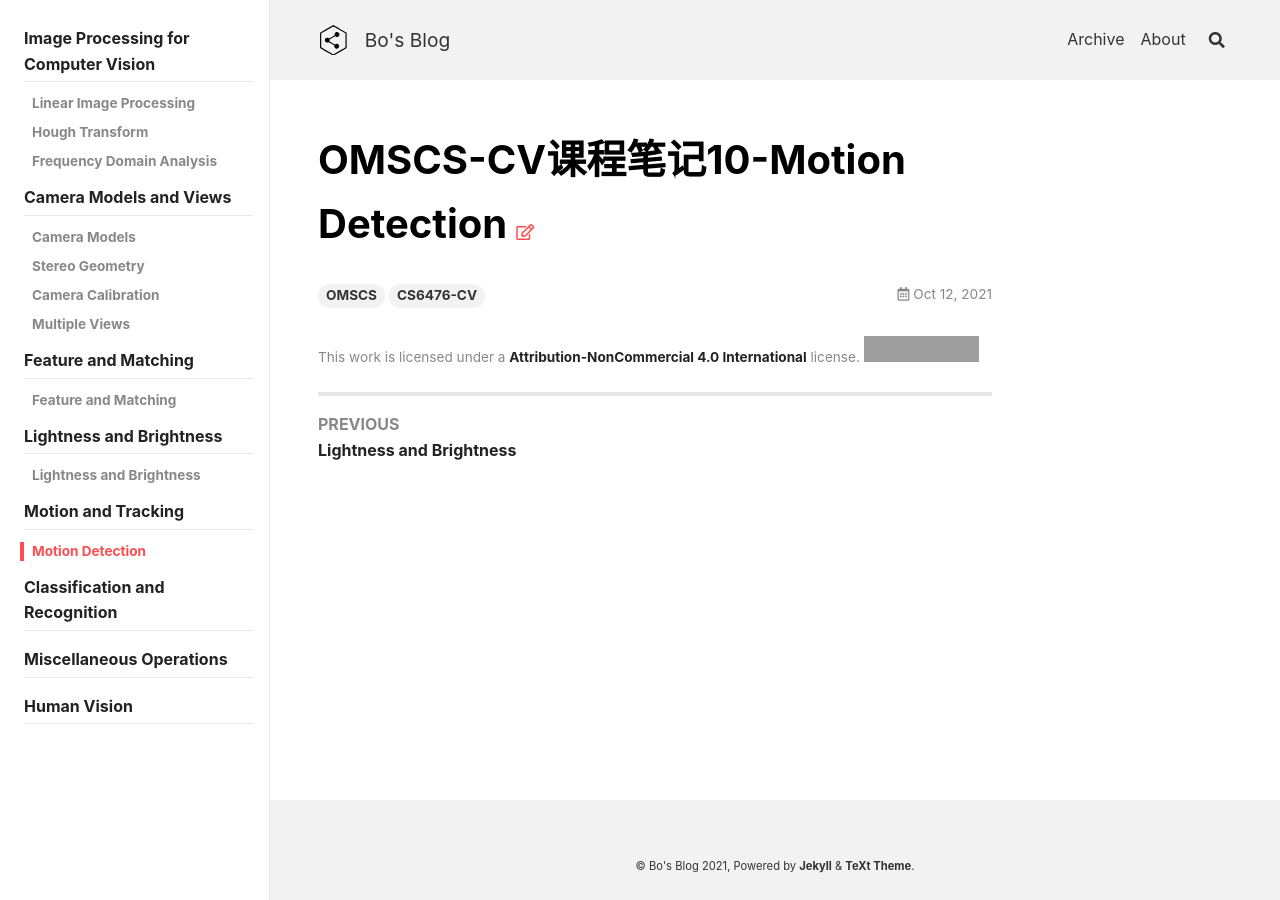
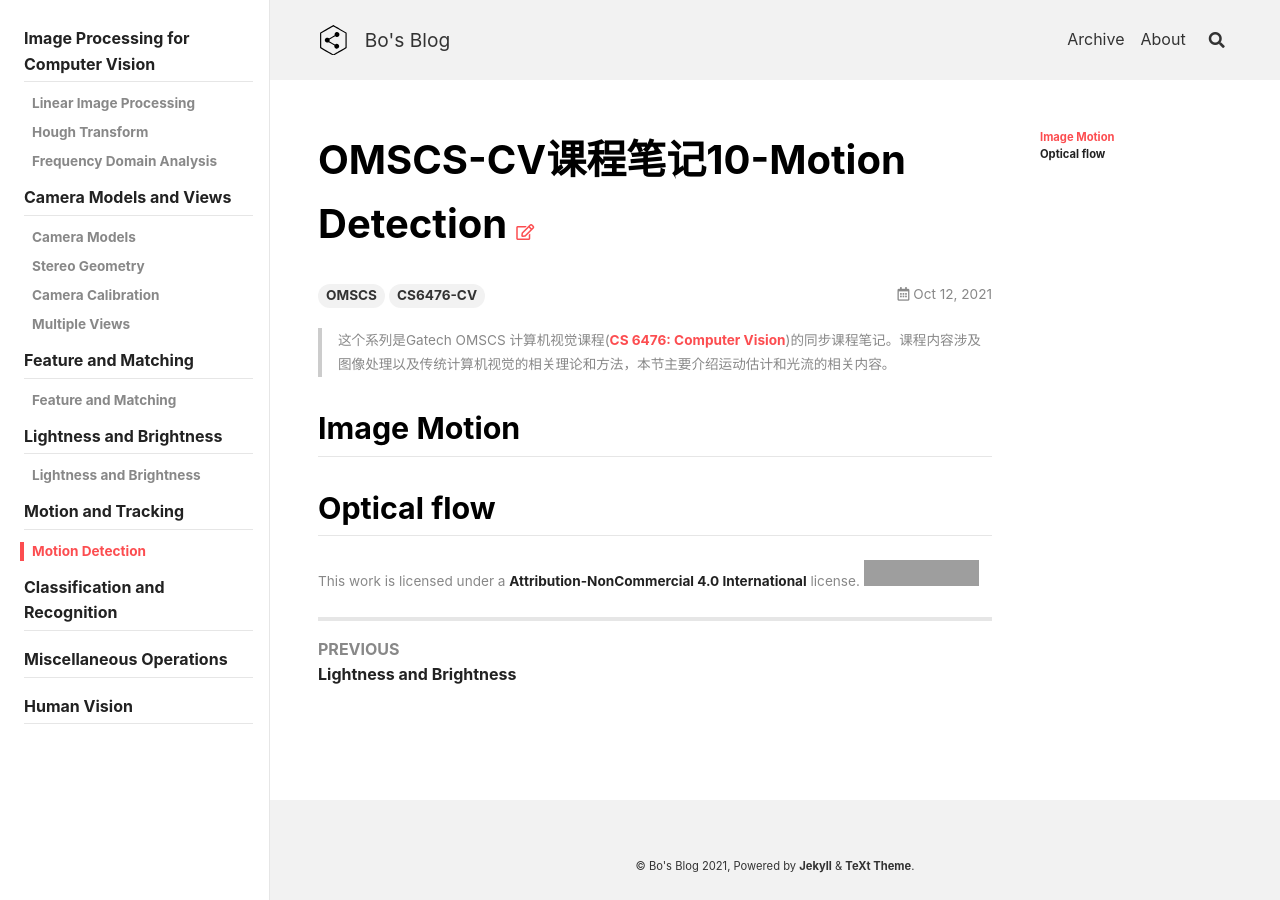
Before and after one commit to peng00bo00/peng00bo00_previous_blog, a Jekyll site: the page built from _posts/2021-10-12-OMSCS-CV-NOTES-10.md, in a window 1280 px wide. Built offline with Jekyll 4.4.1, drawn with Linux system fonts in a browser that asks for light colours; nearby versions of some CDN libraries; grey boxes are pictures that could not be loaded.

Commit message:
Update 2021-10-12-OMSCS-CV-NOTES-10.md

```diff
--- a/_posts/2021-10-12-OMSCS-CV-NOTES-10.md
+++ b/_posts/2021-10-12-OMSCS-CV-NOTES-10.md
@@ -8,3 +8,10 @@
 sidebar:
   nav: OMSCS-CV
 ---
+
+> 这个系列是Gatech OMSCS 计算机视觉课程([CS 6476: Computer Vision](https://omscs.gatech.edu/cs-6476-computer-vision))的同步课程笔记。课程内容涉及图像处理以及传统计算机视觉的相关理论和方法，本节主要介绍运动估计和光流的相关内容。
+<!--more-->
+
+## Image Motion
+
+## Optical flow
```
